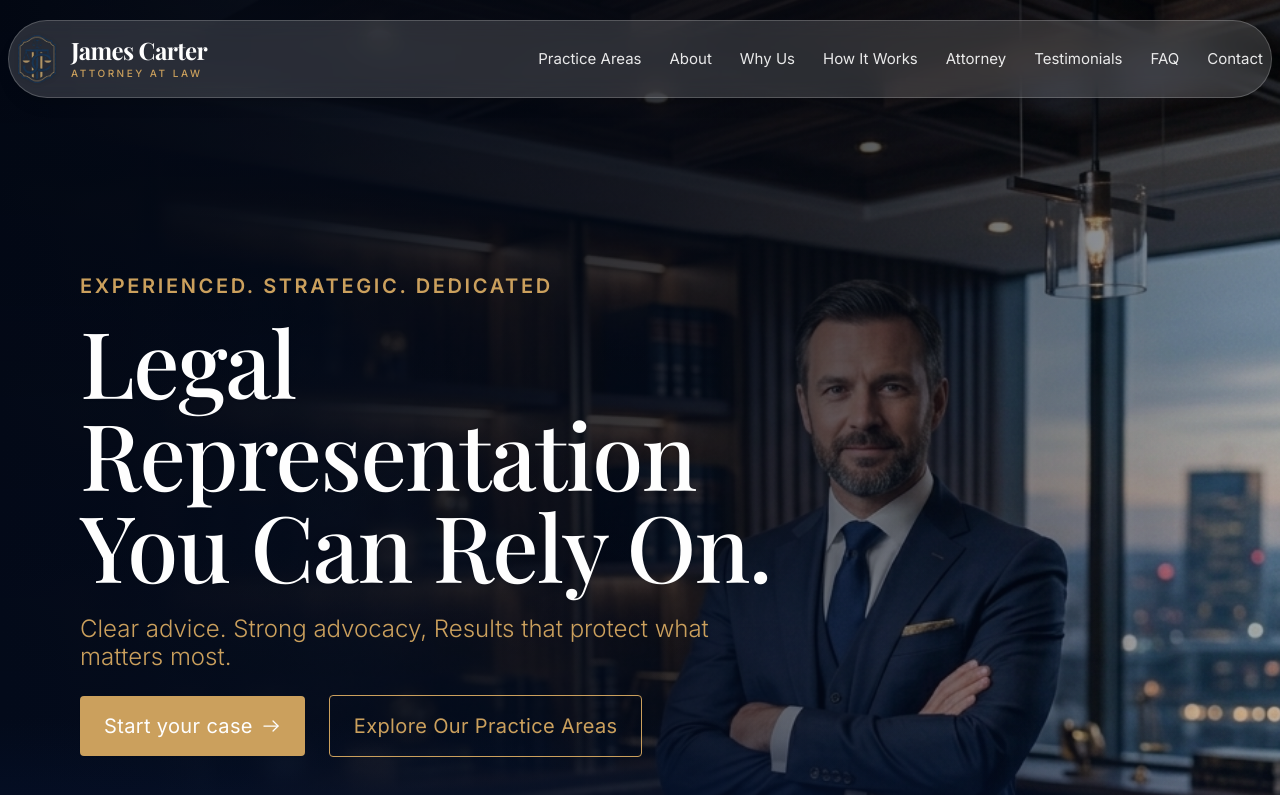
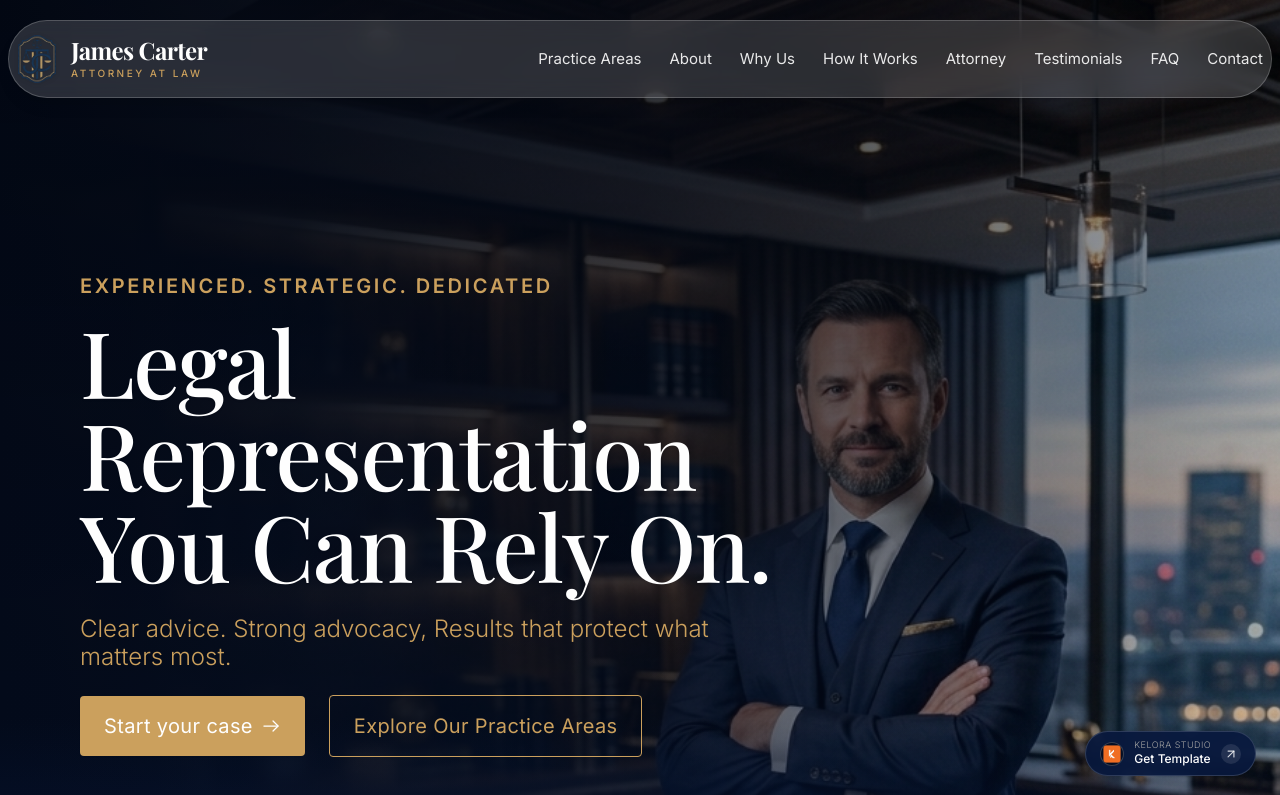
Before and after one commit to mahdidesignerrr/james-carter-lawyer, a Next.js app: page / in a window 1280 px wide. Shown: the top 795 px of the page. Built offline with nearby package versions, Linux system fonts and the light colour scheme; a web font is replaced by a local one.

Commit message:
feat(ui): add modern floating Kelora Studio template purchase watermark badge

```diff
--- a/src/presentation/components/atoms/BackToTop.tsx
+++ b/src/presentation/components/atoms/BackToTop.tsx
@@ -24,7 +24,7 @@ export const BackToTop: React.FC = () => {
     <button
       onClick={scrollToTop}
       aria-label="Back to top"
-      className="fixed bottom-6 right-6 z-40 w-11 h-11 rounded-full bg-[#cba05d] text-[#030a1a] flex items-center justify-center shadow-xl hover:bg-[#b88f4e] hover:scale-105 active:scale-95 transition-all duration-300 cursor-pointer border border-white/20 animate-in fade-in slide-in-from-bottom-3"
+      className="fixed bottom-20 right-6 z-40 w-11 h-11 rounded-full bg-[#cba05d] text-[#030a1a] flex items-center justify-center shadow-xl hover:bg-[#b88f4e] hover:scale-105 active:scale-95 transition-all duration-300 cursor-pointer border border-white/20 animate-in fade-in slide-in-from-bottom-3"
     >
       <ArrowUp className="w-5 h-5" />
     </button>
--- /dev/null
+++ b/src/presentation/components/atoms/KeloraWatermark.tsx
@@ -0,0 +1,44 @@
+"use client";
+
+import React from "react";
+import Image from "next/image";
+import { ArrowUpRight } from "lucide-react";
+
+export const KeloraWatermark: React.FC = () => {
+  return (
+    <a
+      href="https://ui8.net/kelora-studio/products/james-carter---law-firm-website-figma-template"
+      target="_blank"
+      rel="noopener noreferrer"
+      aria-label="Buy James Carter Figma Template by Kelora Studio"
+      className="fixed bottom-6 right-6 z-40 group flex items-center gap-2.5 px-3.5 py-2 rounded-full bg-[#07183d]/90 hover:bg-[#05112b] backdrop-blur-md border border-white/15 hover:border-[#cba05d]/60 shadow-2xl transition-all duration-300 hover:scale-105 active:scale-95 hover:shadow-[0_8px_25px_rgba(203,160,93,0.25)] select-none"
+    >
+      {/* Kelora Crest Mark */}
+      <div className="relative w-6 h-6 rounded-full overflow-hidden shrink-0 border border-white/20 bg-black/40 flex items-center justify-center p-0.5">
+        <Image
+          src="/assets/images/kelora-mark.png"
+          alt="Kelora Studio"
+          width={24}
+          height={24}
+          className="w-full h-full object-contain"
+          priority
+        />
+      </div>
+
+      {/* Typography */}
+      <div className="flex flex-col text-left leading-none">
+        <span className="font-sans font-light text-[9px] text-neutral-400 group-hover:text-[#cba05d] transition-colors uppercase tracking-wider">
+          Kelora Studio
+        </span>
+        <span className="font-sans font-medium text-xs text-[#fefefe] group-hover:text-white transition-colors mt-0.5">
+          Get Template
+        </span>
+      </div>
+
+      {/* Arrow Indicator */}
+      <div className="w-5 h-5 rounded-full bg-white/10 group-hover:bg-[#cba05d] group-hover:text-[#030a1a] flex items-center justify-center transition-colors shrink-0 text-white/80">
+        <ArrowUpRight className="w-3.5 h-3.5" />
+      </div>
+    </a>
+  );
+};
--- a/src/presentation/views/LandingPageView.tsx
+++ b/src/presentation/views/LandingPageView.tsx
@@ -13,6 +13,7 @@ import { FinalCtaBanner } from "../components/organisms/FinalCtaBanner";
 import { ConsultationSection } from "../components/organisms/ConsultationSection";
 import { FooterSection } from "../components/organisms/FooterSection";
 import { BackToTop } from "../components/atoms/BackToTop";
+import { KeloraWatermark } from "../components/atoms/KeloraWatermark";
 import { SmoothScrollProvider } from "../providers/SmoothScrollProvider";
 
 export const LandingPageView: React.FC = () => {
@@ -35,6 +36,7 @@ export const LandingPageView: React.FC = () => {
         </main>
         <FooterSection />
         <BackToTop />
+        <KeloraWatermark />
       </div>
     </SmoothScrollProvider>
   );
```
Also changed, not shown: public/assets/images/kelora-mark.png (added).
